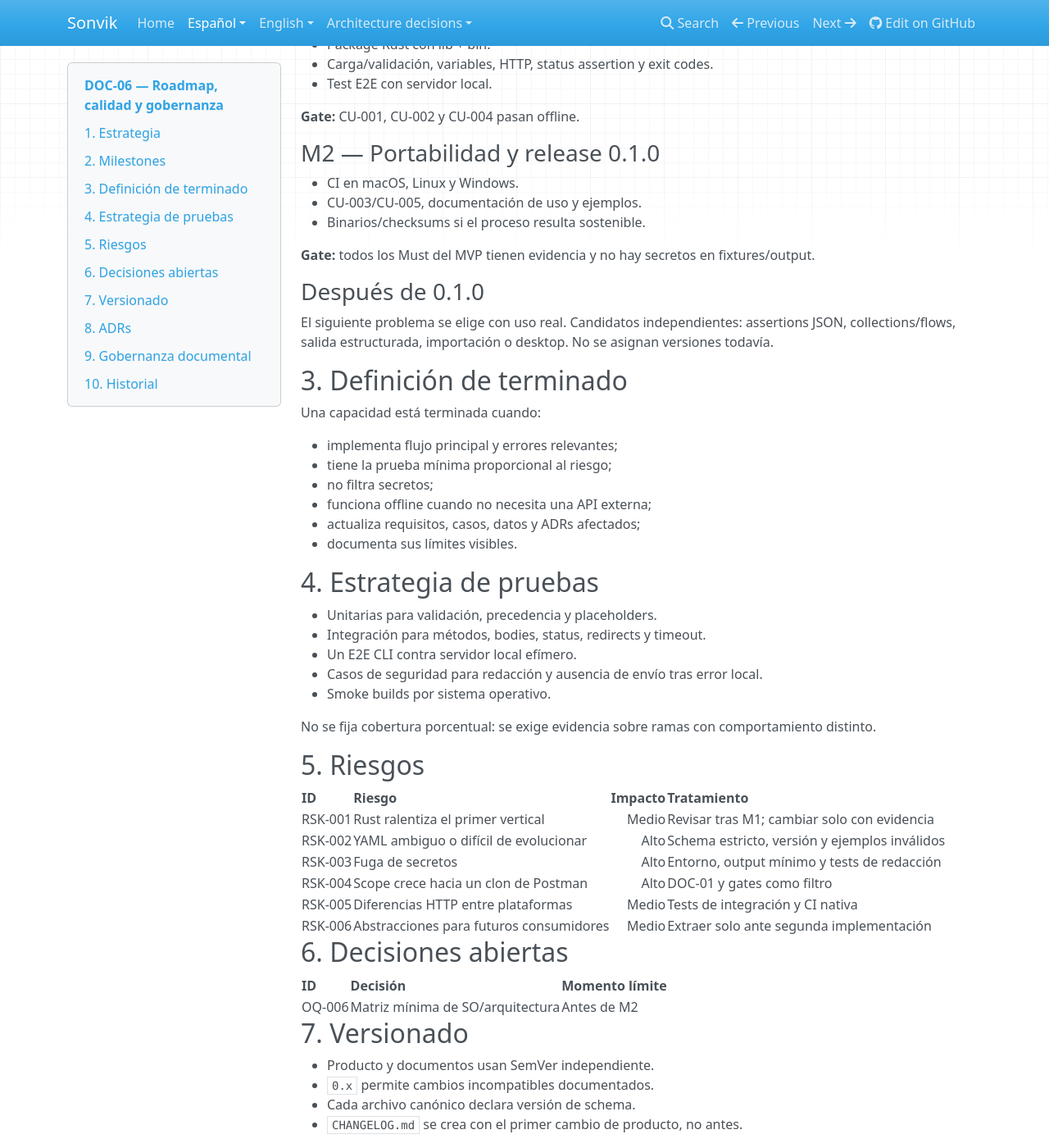
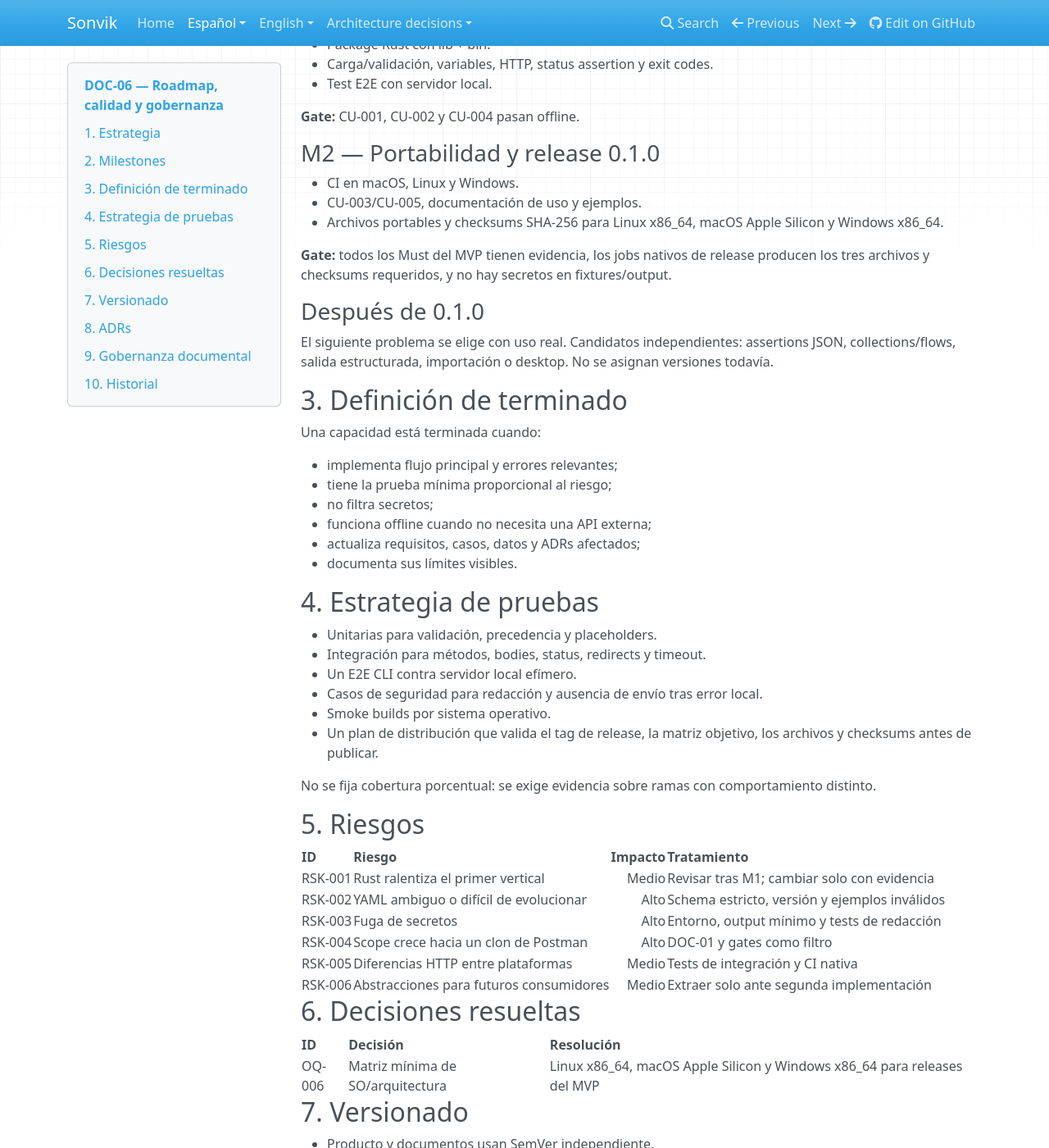
Before and after one commit to Nanielito/sonvik, an MkDocs documentation site: the page built from docs/es/06-roadmap-y-gobernanza.md, in a window 1280 px wide and 1400 px high, scrolled down 617 px. Shown: the whole window at 82% size. Built offline with MkDocs 1.6.1, drawn with Linux system fonts in a browser that asks for light colours; nearby versions of some CDN libraries; some of the changed text lies outside the part shown.

Commit message:
docs(release): document binary distribution

```diff
--- a/docs/es/06-roadmap-y-gobernanza.md
+++ b/docs/es/06-roadmap-y-gobernanza.md
@@ -32,9 +32,9 @@ Entregar verticales ejecutables. El roadmap expresa orden y gates, no fechas ni
 
 - CI en macOS, Linux y Windows.
 - CU-003/CU-005, documentación de uso y ejemplos.
-- Binarios/checksums si el proceso resulta sostenible.
+- Archivos portables y checksums SHA-256 para Linux x86_64, macOS Apple Silicon y Windows x86_64.
 
-**Gate:** todos los Must del MVP tienen evidencia y no hay secretos en fixtures/output.
+**Gate:** todos los Must del MVP tienen evidencia, los jobs nativos de release producen los tres archivos y checksums requeridos, y no hay secretos en fixtures/output.
 
 ### Después de 0.1.0
 
@@ -58,6 +58,7 @@ Una capacidad está terminada cuando:
 - Un E2E CLI contra servidor local efímero.
 - Casos de seguridad para redacción y ausencia de envío tras error local.
 - Smoke builds por sistema operativo.
+- Un plan de distribución que valida el tag de release, la matriz objetivo, los archivos y checksums antes de publicar.
 
 No se fija cobertura porcentual: se exige evidencia sobre ramas con comportamiento distinto.
 
@@ -72,11 +73,11 @@ No se fija cobertura porcentual: se exige evidencia sobre ramas con comportamien
 | RSK-005 | Diferencias HTTP entre plataformas | Medio | Tests de integración y CI nativa |
 | RSK-006 | Abstracciones para futuros consumidores | Medio | Extraer solo ante segunda implementación |
 
-## 6. Decisiones abiertas
+## 6. Decisiones resueltas
 
-| ID | Decisión | Momento límite |
+| ID | Decisión | Resolución |
 | --- | --- | --- |
-| OQ-006 | Matriz mínima de SO/arquitectura | Antes de M2 |
+| OQ-006 | Matriz mínima de SO/arquitectura | Linux x86_64, macOS Apple Silicon y Windows x86_64 para releases del MVP |
 
 ## 7. Versionado
 
@@ -104,4 +105,5 @@ Un ADR incluye contexto, opciones, decisión, consecuencias, validación y condi
 
 | Versión | Fecha | Cambio |
 | --- | --- | --- |
+| 0.1.1 | 2026-10-16 | Resolución de la matriz y el gate de distribución del MVP |
 | 0.1.0 | 2026-10-16 | Roadmap y gobernanza iniciales |
```
Also changed, not shown: other parts of docs/es/06-roadmap-y-gobernanza.md (+1 -1 lines), AGENTS.md (+2 -0 lines), README.md (+12 -0 lines), docs/en/06-roadmap-and-governance.md (+8 -6 lines), docs/en/releasing.md (+4 -2 lines), docs/es/releasing.md (+4 -2 lines).
